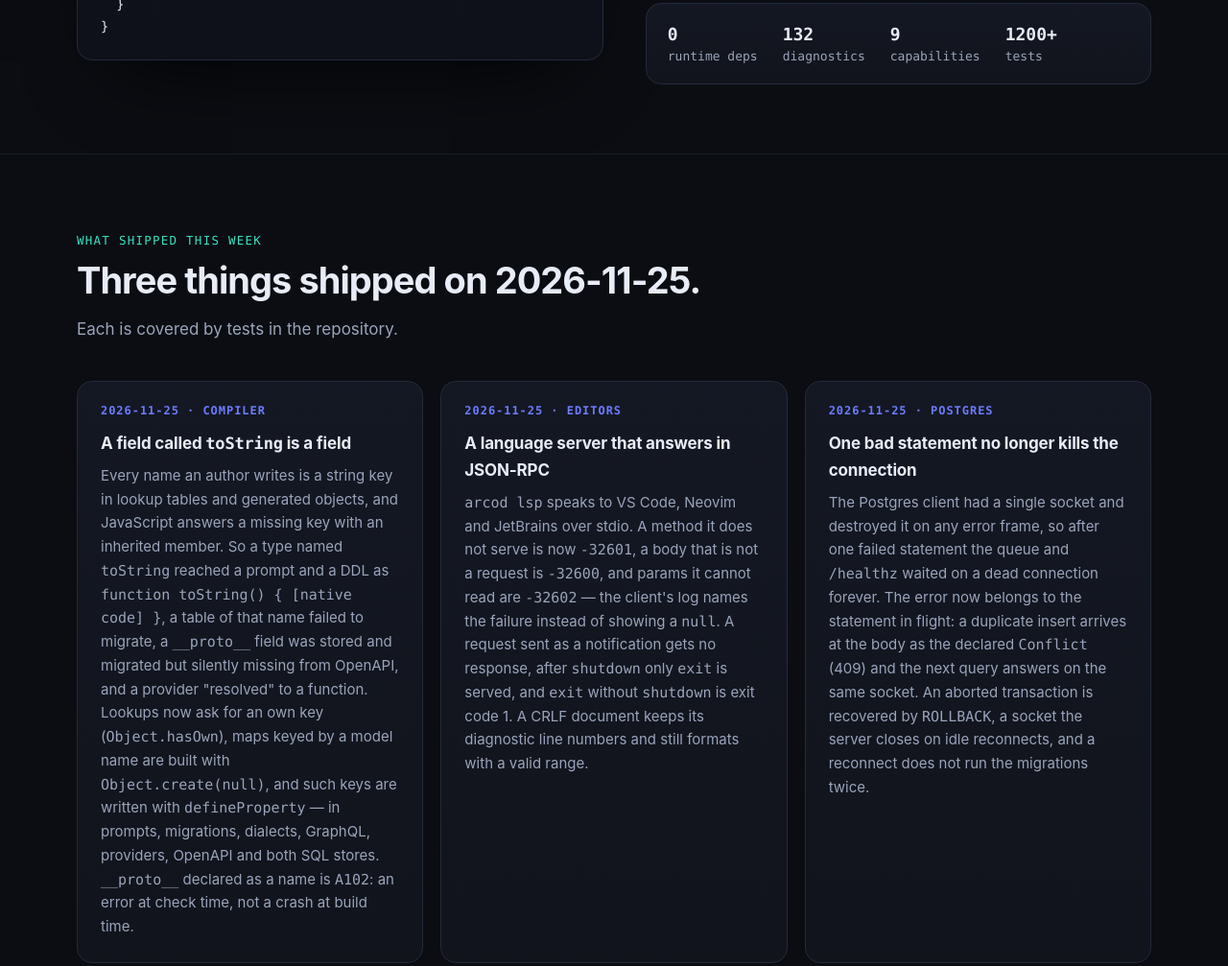
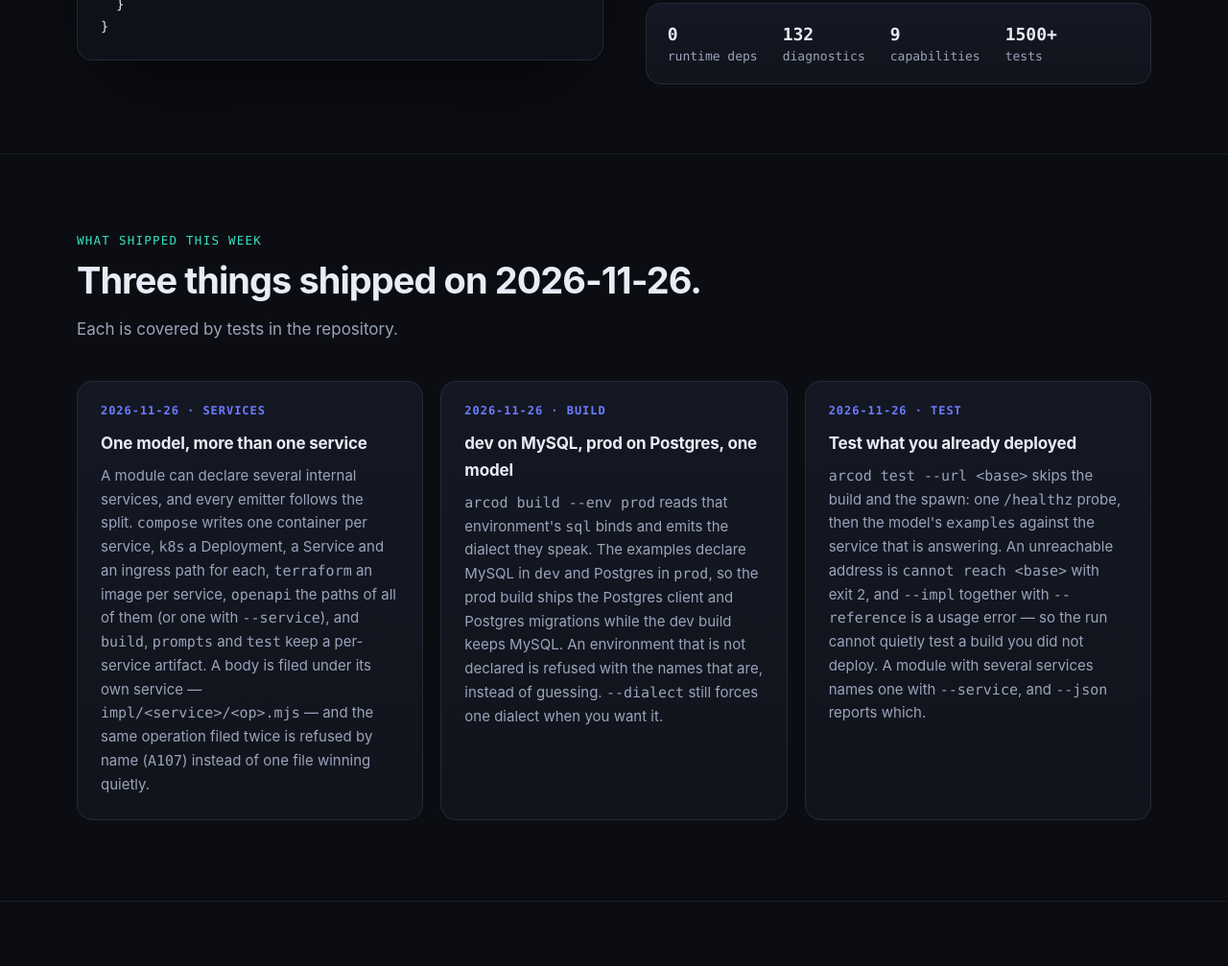
Before and after one commit to chubakur/arcod, a website: page docs/index.html in a window 1280 px wide. Shown: the part 1152-2159 px from the top of the page at 96% size. Drawn offline with Linux system fonts and the light colour scheme.

Commit message:
docs(site): multi-service modules, per-env dialect, test --url

```diff
--- a/docs/index.html
+++ b/docs/index.html
@@ -305,7 +305,7 @@
               <span><b style="color:var(--text); font-size:18px">0</b><br>runtime deps</span>
               <span><b style="color:var(--text); font-size:18px">132</b><br>diagnostics</span>
               <span><b style="color:var(--text); font-size:18px">9</b><br>capabilities</span>
-              <span><b style="color:var(--text); font-size:18px">1200+</b><br>tests</span>
+              <span><b style="color:var(--text); font-size:18px">1500+</b><br>tests</span>
             </div>
           </div>
         </div>
@@ -316,50 +316,45 @@
   <section id="news">
     <div class="wrap">
       <div class="kicker">what shipped this week</div>
-      <h2>Three things shipped on 2026-11-25.</h2>
+      <h2>Three things shipped on 2026-11-26.</h2>
       <p class="sub">Each is covered by tests in the repository.</p>
       <div class="grid-3">
         <div class="card">
-          <span class="num">2026-11-25 · COMPILER</span>
-          <h3>A field called <code>toString</code> is a field</h3>
-          <p>Every name an author writes is a string key in lookup tables and
-          generated objects, and JavaScript answers a missing key with an
-          inherited member. So a type named <code>toString</code> reached a
-          prompt and a DDL as <code>function toString() { [native code] }</code>,
-          a table of that name failed to migrate, a <code>__proto__</code> field
-          was stored and migrated but silently missing from OpenAPI, and a
-          provider "resolved" to a function. Lookups now ask for an own key
-          (<code>Object.hasOwn</code>), maps keyed by a model name are built with
-          <code>Object.create(null)</code>, and such keys are written with
-          <code>defineProperty</code> — in prompts, migrations, dialects,
-          GraphQL, providers, OpenAPI and both SQL stores. <code>__proto__</code>
-          declared as a name is <code>A102</code>: an error at check time, not a
-          crash at build time.</p>
+          <span class="num">2026-11-26 · SERVICES</span>
+          <h3>One model, more than one service</h3>
+          <p>A module can declare several internal services, and every emitter
+          follows the split. <code>compose</code> writes one container per
+          service, <code>k8s</code> a Deployment, a Service and an ingress path
+          for each, <code>terraform</code> an image per service, <code>openapi</code>
+          the paths of all of them (or one with <code>--service</code>), and
+          <code>build</code>, <code>prompts</code> and <code>test</code> keep a
+          per-service artifact. A body is filed under its own service —
+          <code>impl/&lt;service&gt;/&lt;op&gt;.mjs</code> — and the same operation
+          filed twice is refused by name (<code>A107</code>) instead of one file
+          winning quietly.</p>
         </div>
         <div class="card">
-          <span class="num">2026-11-25 · EDITORS</span>
-          <h3>A language server that answers in JSON-RPC</h3>
-          <p><code>arcod lsp</code> speaks to VS Code, Neovim and JetBrains over
-          stdio. A method it does not serve is now <code>-32601</code>, a body
-          that is not a request is <code>-32600</code>, and params it cannot
-          read are <code>-32602</code> — the client's log names the failure
-          instead of showing a <code>null</code>. A request sent as a
-          notification gets no response, after <code>shutdown</code> only
-          <code>exit</code> is served, and <code>exit</code> without
-          <code>shutdown</code> is exit code 1. A CRLF document keeps its
-          diagnostic line numbers and still formats with a valid range.</p>
+          <span class="num">2026-11-26 · BUILD</span>
+          <h3>dev on MySQL, prod on Postgres, one model</h3>
+          <p><code>arcod build --env prod</code> reads that environment's
+          <code>sql</code> binds and emits the dialect they speak. The examples
+          declare MySQL in <code>dev</code> and Postgres in <code>prod</code>, so
+          the prod build ships the Postgres client and Postgres migrations while
+          the dev build keeps MySQL. An environment that is not declared is
+          refused with the names that are, instead of guessing.
+          <code>--dialect</code> still forces one dialect when you want it.</p>
         </div>
         <div class="card">
-          <span class="num">2026-11-25 · POSTGRES</span>
-          <h3>One bad statement no longer kills the connection</h3>
-          <p>The Postgres client had a single socket and destroyed it on any
-          error frame, so after one failed statement the queue and
-          <code>/healthz</code> waited on a dead connection forever. The error now
-          belongs to the statement in flight: a duplicate insert arrives at the
-          body as the declared <code>Conflict</code> (409) and the next query
-          answers on the same socket. An aborted transaction is recovered by
-          <code>ROLLBACK</code>, a socket the server closes on idle reconnects,
-          and a reconnect does not run the migrations twice.</p>
+          <span class="num">2026-11-26 · TEST</span>
+          <h3>Test what you already deployed</h3>
+          <p><code>arcod test --url &lt;base&gt;</code> skips the build and the
+          spawn: one <code>/healthz</code> probe, then the model's
+          <code>examples</code> against the service that is answering. An
+          unreachable address is <code>cannot reach &lt;base&gt;</code> with exit
+          2, and <code>--impl</code> together with <code>--reference</code> is a
+          usage error — so the run cannot quietly test a build you did not
+          deploy. A module with several services names one with
+          <code>--service</code>, and <code>--json</code> reports which.</p>
         </div>
       </div>
     </div>
@@ -545,9 +540,23 @@ deploy.dev.json          deploy manifest per environment</code></pre>
         <div class="card">
           <h3>One model, two SQL dialects</h3>
           <p><code>arcod build --dialect postgres</code> emits a <code>PgStore</code> and
-          Postgres migrations from the same model; MySQL remains the default output. A
-          build speaks one dialect: a <code>DATABASE_URL</code> of the other scheme stops
-          startup with a named error instead of failing later.</p>
+          Postgres migrations from the same model; MySQL remains the default output.
+          <code>build --env &lt;name&gt;</code> takes the dialect from that environment's
+          <code>sql</code> binds instead, so a prod build speaks Postgres while dev keeps
+          MySQL. A build speaks one dialect: a <code>DATABASE_URL</code> of the other
+          scheme stops startup with a named error instead of failing later.</p>
+        </div>
+        <div class="card">
+          <h3>Several services, one module</h3>
+          <p>An internal service carries its own contract, its own bodies under
+          <code>impl/&lt;service&gt;/</code>, its own container in compose, its own
+          Deployment and ingress path in k8s, its own image in terraform and its own
+          prompt set at <code>prompts/&lt;service&gt;/&lt;op&gt;.md</code>.
+          <code>openapi</code> sums every service into one document, <code>graphql</code>
+          and <code>grpc</code> write one file per service, <code>migrate --service</code>
+          picks whose plan, and a multi-service <code>test</code> report prefixes each
+          result with the service it ran. Two services claiming one route is an error,
+          not a race.</p>
         </div>
         <div class="card">
           <h3>Observable without a stack</h3>
@@ -647,7 +656,9 @@ deploy.dev.json          deploy manifest per environment</code></pre>
         </div>
         <div class="card">
           <h3>Bodies held to the same contract</h3>
-          <p>An operation body is <code>impl/&lt;op&gt;.mjs</code>, and <code>check</code>
+          <p>An operation body is <code>impl/&lt;op&gt;.mjs</code>, or
+          <code>impl/&lt;service&gt;/&lt;op&gt;.mjs</code> when the module declares
+          several services, and <code>check</code>
           reads it as strictly as the spec: it has to export
           <code>async function &lt;op&gt;(input, io)</code>. A body with nothing to rename is
           <code>A096</code> — an error, so <code>build</code> refuses with the file and
@@ -811,7 +822,8 @@ deploy.dev.json          deploy manifest per environment</code></pre>
           <h3>What does not work yet</h3>
           <ul>
             <li><b>Scaffold without bodies</b> answers <code>501 NotImplemented</code> for every operation; a build is contracts, routes and adapters until bodies come from <code>--impl</code> or your own code.</li>
-            <li><b>Bodies are loaded from <code>impl/&lt;op&gt;.mjs</code> only.</b> A body written in a <code>.js</code> or <code>.ts</code> file next to the <code>.mjs</code> ones is not read: <code>W051</code> names that file, so it is not mistaken for a silent <code>W050</code>.</li>
+            <li><b>No demo in <code>examples/</code> declares more than one internal service yet.</b> The split is covered by the CLI test suite; the seventeen demos are single-service, so a multi-service module has tests but no example to copy.</li>
+            <li><b>A body is <code>impl/&lt;op&gt;.mjs</code>, or <code>impl/&lt;service&gt;/&lt;op&gt;.mjs</code> in a module with several services.</b> A body written in a <code>.js</code> or <code>.ts</code> file next to the <code>.mjs</code> ones is not read: <code>W051</code> names that file, so it is not mistaken for a silent <code>W050</code>.</li>
             <li><b>The Postgres runtime is proven against a fake wire backend and an end-to-end example</b>, not yet against a live managed server in CI. MySQL remains the default build.</li>
             <li><b>OLAP, metrics, secrets</b> and friends are provisioned in compose but have no effect signatures; <b>Kafka and RabbitMQ</b> provision a queue the adapter cannot speak — bind <code>queue</code> to Redis.</li>
             <li><b><code>find</code> on <code>kv</code> is a scan with a filter</b>, not a query planner: one entity namespace matched in memory. On <code>sql</code> the same <code>find</code> is pushed into <code>WHERE</code>/<code>ORDER BY</code>/<code>LIMIT</code>. Indexes are single-field (<code>index Task.dueAt</code>); composite and partial indexes are not generated.</li>
@@ -823,7 +835,7 @@ deploy.dev.json          deploy manifest per environment</code></pre>
             <li><b>Streams and queues are in-process</b> until you bind them to Redis; only then do replicas share events. OpenAPI publishes a <code>bearerAuth</code> scheme for a service that uses <code>auth: identity</code>, and the token requirement is listed only on operations that need it; a <code>public</code> operation opts out with <code>security: []</code>.</li>
             <li><b><code>arcod fmt</code> re-lays out a record type on one line</b> — it is a canonical printer, not a style-preserving one; the comment survives, your line breaks do not.</li>
             <li><b><code>__proto__</code> is refused as a name, <code>toString</code> is not.</b> <code>A102</code> stops only the name the generated metadata maps cannot carry; <code>constructor</code>, <code>valueOf</code> and friends stay legal and are safe because every lookup is an own-key read. That rule lives in each emitter, so a new one is held to it by a test, not by <code>check</code>.</li>
-            <li><b>JavaScript only.</b> PHP, Go and Python would be separate emitters.</li>
+            <li><b>The <code>language:</code> clause is checked, not yet honoured.</b> <code>node</code>, <code>go</code> and <code>python</code> parse, and their body layout is validated (<code>A103</code>–<code>A106</code>), but the only emitter is Node: <code>build</code> refuses a <code>go</code> or <code>python</code> service by name instead of shipping an empty shell.</li>
             <li><b><code>arcod terraform</code> targets Yandex Cloud only</b> and renders no state backend; <code>terraform validate</code> is not part of CI yet.</li>
           </ul>
         </div>
```
